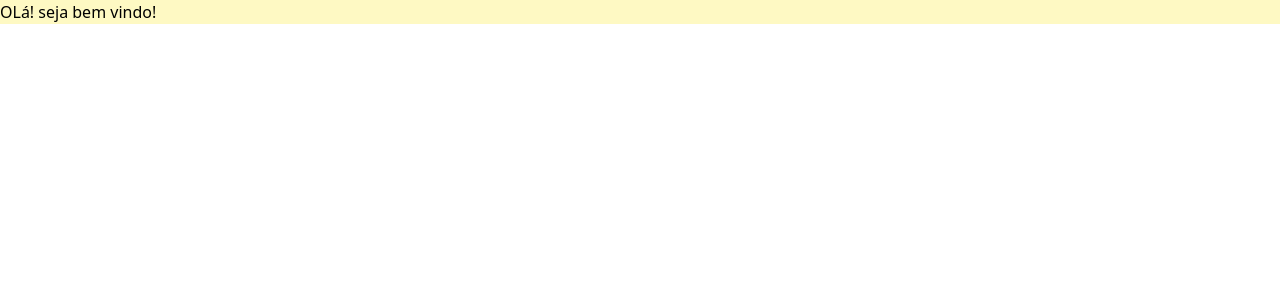
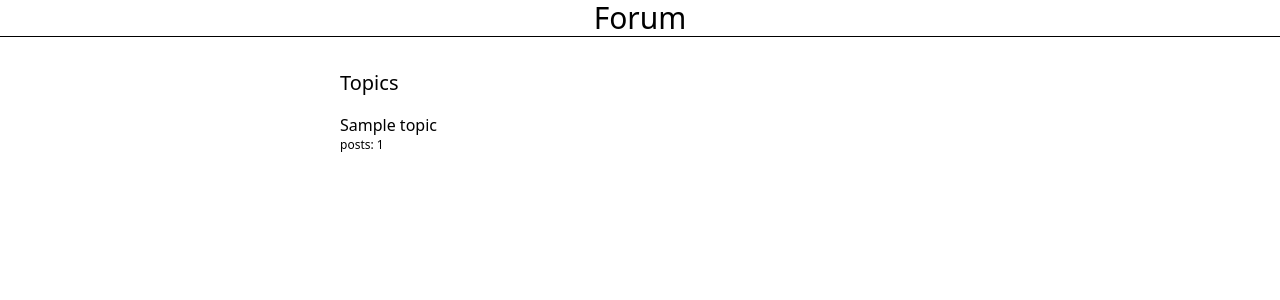
Before and after one commit to LeeJunNakao/forum, a Django app: page / in a window 1280 px wide. Shown: the top 300 px of the page. Run offline with Django 5.2, Linux system fonts and the light colour scheme; tables that the repository leaves empty hold one stand-in row (values such as "Sample post"); style sheets or scripts are compiled from the project's sources; some libraries are stand-ins or nearby versions.

Commit message:
feat(chore): create topic page for listing and details

```diff
--- a/forum/forum_core/templates/list_topics.html
+++ b/forum/forum_core/templates/list_topics.html
@@ -16,8 +16,31 @@
 
 
 <body>
-    <div class="bg-yellow-100">
-        <h1>OLá! seja bem vindo!</h1>
+    <div>
+        <header class="border-b border-black flex justify-center">
+            <h1 class="text-3xl">Forum</h1>
+        </header>
+
+
+        <div class="flex justify-center mt-4">
+            <div>
+                <div class="py-4">
+                    <span class="text-xl font-medium">Topics</span>
+                </div>
+                {% for topic in topics %}
+                <div class="{% if not forloop.last %}border-b{% endif %} w-[600px]">
+                    <div class="flex flex-col">
+                        <a href="/topic/{{ topic.id }}" class="hover:font-medium">
+                            <span>{{ topic.title }}</span>
+                        </a>
+                        <span class="text-xs" >posts: {{ topic.num_posts}}</span>
+                    </div>
+
+                </div>
+                {% endfor %}
+            </div>
+        </div>
+
     </div>
 </body>
 
--- a/forum/forum_core/urls.py
+++ b/forum/forum_core/urls.py
@@ -2,5 +2,6 @@ from django.urls import path, include
 from . import views
 
 urlpatterns = [
-    path("", views.list_topics)
+    path("", views.list_topics),
+    path("topic/<int:id>/", views.topic_details)
 ]
--- a/forum/forum_core/views.py
+++ b/forum/forum_core/views.py
@@ -1,6 +1,13 @@
 from django.shortcuts import render
 from django.http import HttpResponse
+from django.db.models import Count
+from .models import Post, Topic
 
 
 def list_topics(request):
-    return render(request, 'list_topics.html')
+    topics = Topic.objects.annotate(num_posts=Count('post')).order_by("created_at")[:10]
+    return render(request, 'list_topics.html', { "topics": topics })
+
+def topic_details(request, id):
+    topic = Topic.objects.get(id=id)
+    return render(request, 'topic.html', { "topic": topic })
--- a/forum/theme/static/css/dist/styles.css
+++ b/forum/theme/static/css/dist/styles.css
@@ -792,12 +792,36 @@ select {
   margin-right: auto;
 }
 
+.mt-4 {
+  margin-top: 1rem;
+}
+
 .flex {
   display: flex;
 }
 
 .h-screen {
   height: 100vh;
+}
+
+.h-svh {
+  height: 100svh;
+}
+
+.h-full {
+  height: 100%;
+}
+
+.w-\[600px\] {
+  width: 600px;
+}
+
+.flex-col {
+  flex-direction: column;
+}
+
+.content-center {
+  align-content: center;
 }
 
 .items-center {
@@ -808,28 +832,65 @@ select {
   justify-content: center;
 }
 
+.border {
+  border-width: 1px;
+}
+
+.border-b {
+  border-bottom-width: 1px;
+}
+
+.border-black {
+  --tw-border-opacity: 1;
+  border-color: rgb(0 0 0 / var(--tw-border-opacity));
+}
+
 .bg-gray-50 {
   --tw-bg-opacity: 1;
   background-color: rgb(249 250 251 / var(--tw-bg-opacity));
 }
 
-.bg-green-100 {
+.bg-red-200 {
   --tw-bg-opacity: 1;
-  background-color: rgb(220 252 231 / var(--tw-bg-opacity));
+  background-color: rgb(254 202 202 / var(--tw-bg-opacity));
 }
 
-.bg-yellow-100 {
+.bg-green-300 {
   --tw-bg-opacity: 1;
-  background-color: rgb(254 249 195 / var(--tw-bg-opacity));
+  background-color: rgb(134 239 172 / var(--tw-bg-opacity));
+}
+
+.py-4 {
+  padding-top: 1rem;
+  padding-bottom: 1rem;
 }
 
 .font-serif {
   font-family: ui-serif, Georgia, Cambria, "Times New Roman", Times, serif;
 }
 
+.text-3xl {
+  font-size: 1.875rem;
+  line-height: 2.25rem;
+}
+
 .text-5xl {
   font-size: 3rem;
   line-height: 1;
+}
+
+.text-xl {
+  font-size: 1.25rem;
+  line-height: 1.75rem;
+}
+
+.text-xs {
+  font-size: 0.75rem;
+  line-height: 1rem;
+}
+
+.font-medium {
+  font-weight: 500;
 }
 
 .leading-normal {
@@ -839,3 +900,7 @@ select {
 .tracking-normal {
   letter-spacing: 0em;
 }
+
+.hover\:font-medium:hover {
+  font-weight: 500;
+}
```
Also changed, not shown: forum/forum_core/templates/topic.html (added, +22 -0 lines), .devcontainer/devcontainer.json, README.md, 2 other files.
